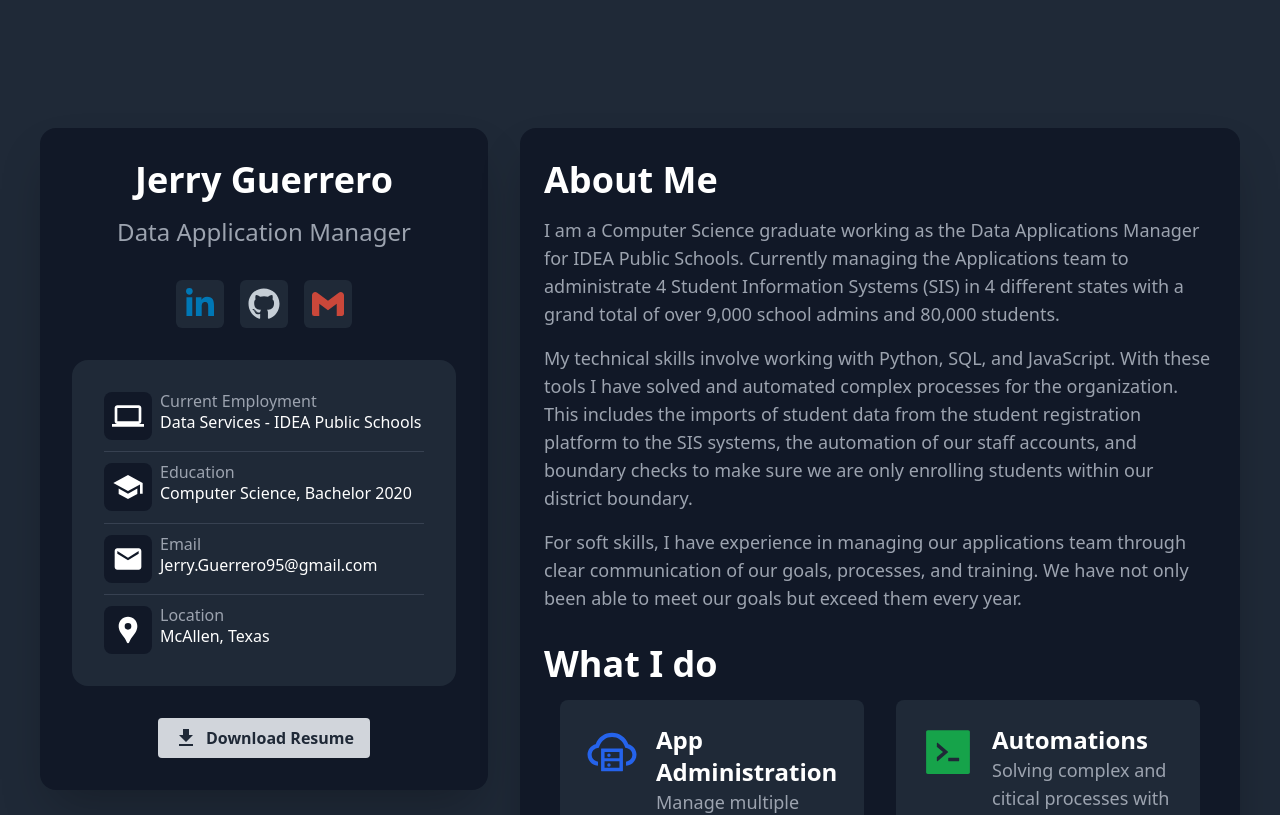
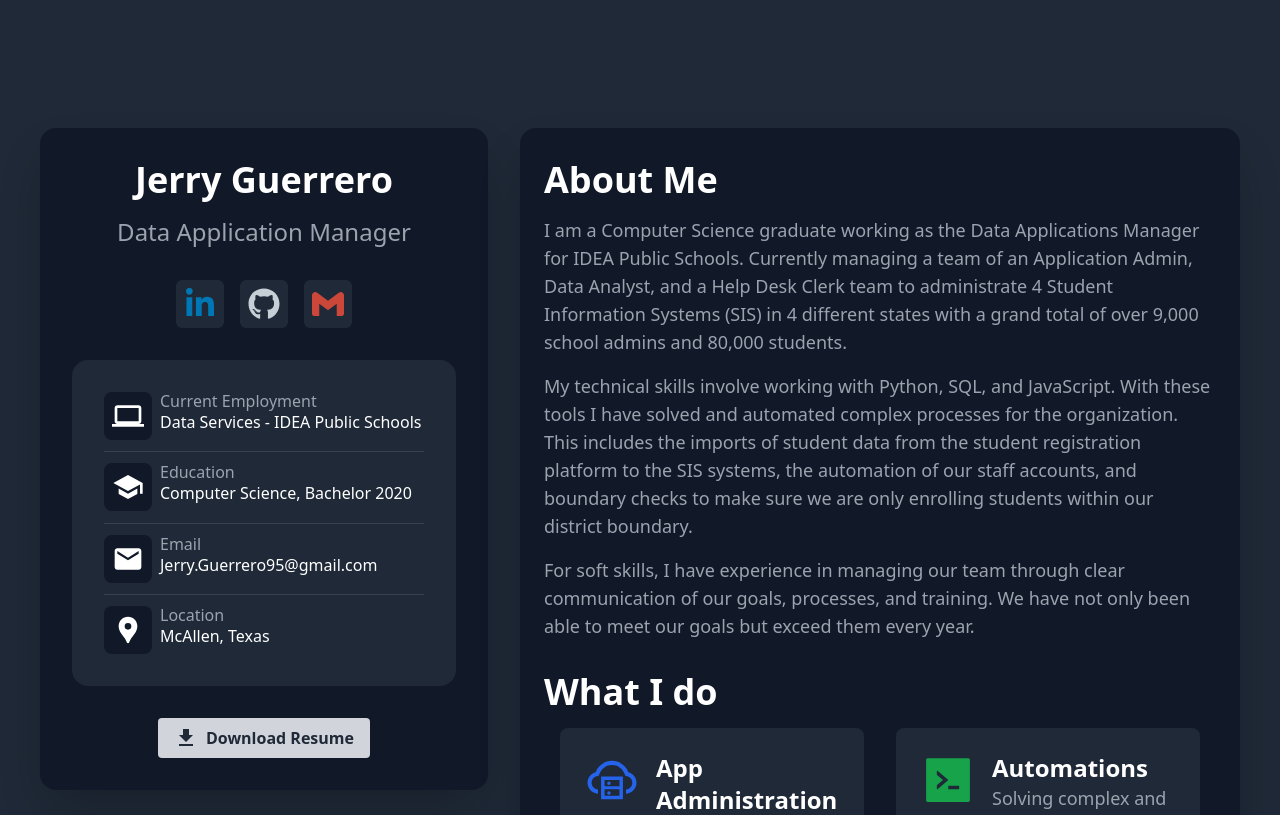
Before and after one commit to Durzo95/jerry-guerrero-portfolio, a Next.js app: page / in a window 1280 px wide. Shown: the top 815 px of the page. Built offline with nearby package versions, Linux system fonts and the light colour scheme.

Commit message:
rewording About Me

```diff
--- a/components/MainBodyAboutMe.tsx
+++ b/components/MainBodyAboutMe.tsx
@@ -8,10 +8,10 @@ export default function MainBodyAboutMe() {
       <MainBodyTitle title="About Me" />
       <div className="text-gray-400 mb-8 text-lg">
         I am a Computer Science graduate working as the Data Applications
-        Manager for IDEA Public Schools. Currently managing the Applications
-        team to administrate 4 Student Information Systems (SIS) in 4 different
-        states with a grand total of over 9,000 school admins and 80,000
-        students.
+        Manager for IDEA Public Schools. Currently managing a team of an
+        Application Admin, Data Analyst, and a Help Desk Clerk team to
+        administrate 4 Student Information Systems (SIS) in 4 different states
+        with a grand total of over 9,000 school admins and 80,000 students.
         <div className="mt-4" /> {/* Line Break */}
         My technical skills involve working with Python, SQL, and JavaScript.
         With these tools I have solved and automated complex processes for the
@@ -20,9 +20,9 @@ export default function MainBodyAboutMe() {
         accounts, and boundary checks to make sure we are only enrolling
         students within our district boundary.
         <div className="mt-4" /> {/* Line Break */}
-        For soft skills, I have experience in managing our applications team
-        through clear communication of our goals, processes, and training. We
-        have not only been able to meet our goals but exceed them every year.
+        For soft skills, I have experience in managing our team through clear
+        communication of our goals, processes, and training. We have not only
+        been able to meet our goals but exceed them every year.
       </div>
     </>
   );
```
